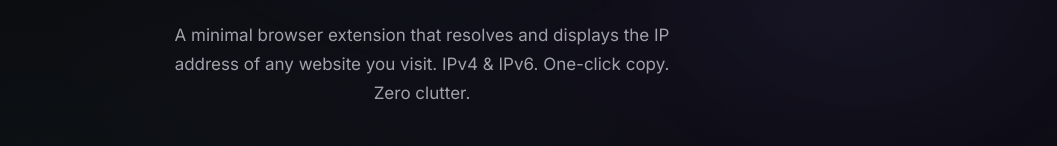
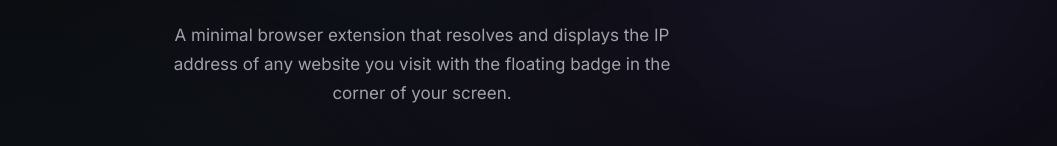
Before and after one commit to nh4ttruong/thisip, a browser extension: page docs/index.html in a window 1280 px wide. Shown: the part 374-520 px from the top of the page, without its empty margins (218-1275 px from the left). Drawn offline with Linux system fonts and the light colour scheme.

Commit message:
docs: update sub

```diff
--- a/docs/index.html
+++ b/docs/index.html
@@ -46,8 +46,8 @@
                 <span class="gradient-text">Instantly.</span>
             </h2>
             <p class="hero-sub">
-                A minimal browser extension that resolves and displays the IP address of any website you visit.
-                IPv4 &amp; IPv6. One-click copy. Zero clutter.
+                A minimal browser extension that resolves and displays the IP address of any website you visit with the
+                floating badge in the corner of your screen.
             </p>
             <div class="hero-actions">
                 <a href="#install" class="btn btn-primary">
```
